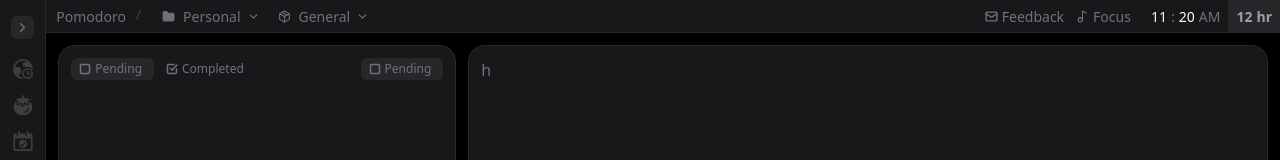
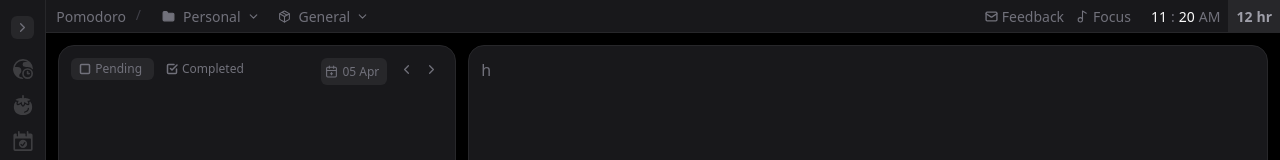
Before and after one commit to Neeraj-gupta2005/Pomodoro-Timer, a React (Vite) app: page / in a window 1280 px wide. Shown: the top 160 px of the page. Built offline with nearby package versions, Linux system fonts and the light colour scheme.

Commit message:
fixed some minor issues

```diff
--- a/src/components/Pomodoro.jsx
+++ b/src/components/Pomodoro.jsx
@@ -3,6 +3,8 @@ import Navbar from "./Navbar";
 import NavbarButton from "./NavbarButton";
 import PendingSVG from "./../svg/PendingSVG";
 import CompletedSVG from "./../svg/CompletedSVG";
+import SideArrow from "./../svg/SideArrow";
+import CalendarSVG from './../svg/CalendarSVG';
 
 function Pomodoro() {
   return (
@@ -31,15 +33,23 @@ function Pomodoro() {
             />
           </div>
 
-          <div className="text-center gap-2">
+          <div className="text-center gap-2 flex justify-center ">
             <NavbarButton
-              text={"Pending"}
-              Icon={PendingSVG}
+              text={"05 Apr"}
+              Icon={CalendarSVG}
               isArrow={false}
               classes={
-                "h-full px-2 p-0.5 flex items-center gap-1 text-[12px] cursor-pointer hover:bg-zinc-700 hover:text-zinc-300 bg-zinc-800 rounded-md cursor-pointer "
+                " flex px-1 items-center text-xs gap-1 justify-between cursor-pointer hover:bg-zinc-700 hover:text-zinc-300 bg-zinc-800 rounded-md cursor-pointer "
               }
             />
+            <div className="flex gap-0.5">
+              <div className="text-zinc-500 p-1 rounded-md cursor-pointer hover:bg-zinc-700 hover:text-zinc-100 duration-100 transition-all mb-1 rotate-180">
+                <SideArrow />
+              </div>
+              <div className="text-zinc-500 p-1 rounded-md cursor-pointer hover:bg-zinc-700 hover:text-zinc-100 duration-100 transition-all mb-1">
+                <SideArrow />
+              </div>
+            </div>
           </div>
         </div>
         <div className="w-full rounded-2xl flex-1 bg-zinc-900 border border-zinc-800 p-3">
--- /dev/null
+++ b/src/svg/CalendarSVG.jsx
@@ -0,0 +1,27 @@
+import React from "react";
+
+function CalendarSVG() {
+  return (
+    <svg
+      xmlns="http://www.w3.org/2000/svg"
+      width="13"
+      height="13"
+      viewBox="0 0 24 24"
+      fill="none"
+      stroke="currentColor"
+      strokeWidth="2"
+      strokeLinecap="round"
+      strokeLinejoin="round"
+      className="lucide lucide-calendar-plus2"
+    >
+      <path d="M8 2v4"></path>
+      <path d="M16 2v4"></path>
+      <rect width="18" height="18" x="3" y="4" rx="2"></rect>
+      <path d="M3 10h18"></path>
+      <path d="M10 16h4"></path>
+      <path d="M12 14v4"></path>
+    </svg>
+  );
+}
+
+export default CalendarSVG;
```
Also changed, not shown: src/components/NavbarButton.jsx (+11 -6 lines).
